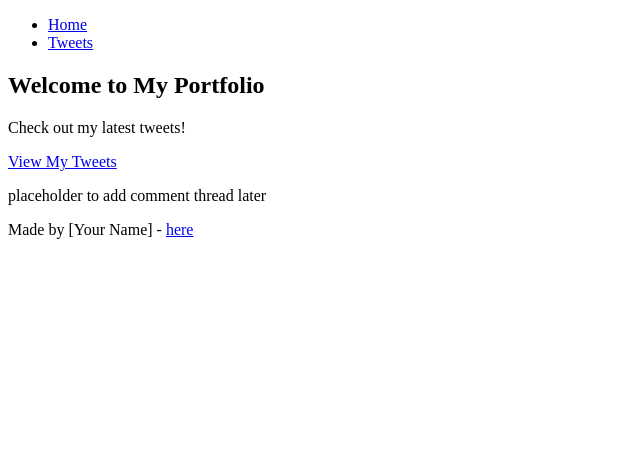
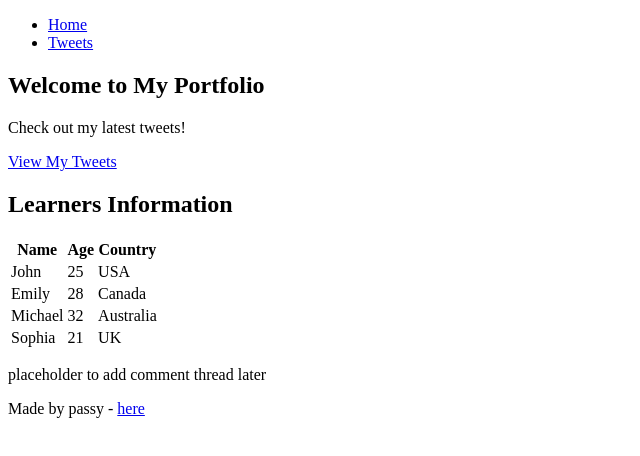
Before and after one commit to Ponyai30/My_First_Portfolio, a plain HTML site: page html_basic/index.html in a window 1280 px wide. Shown: the whole page, without its empty margins (0-640 px from the left). Drawn offline with Linux system fonts and the light colour scheme.

Commit message:
midified index.html

```diff
--- a/html_basic/index.html
+++ b/html_basic/index.html
@@ -18,6 +18,40 @@
             <h1>Welcome to My Portfolio</h1>
             <p>Check out my latest tweets!</p>
             <a href="tweets.html">View My Tweets</a>
+
+            <!-- Learners Table -->
+            <h2>Learners Information</h2>
+            <table>
+                <thead>
+                    <tr>
+                        <th>Name</th>
+                        <th>Age</th>
+                        <th>Country</th>
+                    </tr>
+                </thead>
+                <tbody>
+                    <tr>
+                        <td>John</td>
+                        <td>25</td>
+                        <td>USA</td>
+                    </tr>
+                    <tr>
+                        <td>Emily</td>
+                        <td>28</td>
+                        <td>Canada</td>
+                    </tr>
+                    <tr>
+                        <td>Michael</td>
+                        <td>32</td>
+                        <td>Australia</td>
+                    </tr>
+                    <tr>
+                        <td>Sophia</td>
+                        <td>21</td>
+                        <td>UK</td>
+                    </tr>
+                </tbody>
+            </table>
         </article>
 
         <aside>
@@ -26,7 +60,7 @@
     </main>
 
     <footer>
-        <p>Made by [Your Name] - <a href="https://example.com" target="_blank">here</a></p>
+        <p>Made by passy - <a href="https://example.com" target="_blank">here</a></p>
     </footer>
 </body>
 </html>
```
